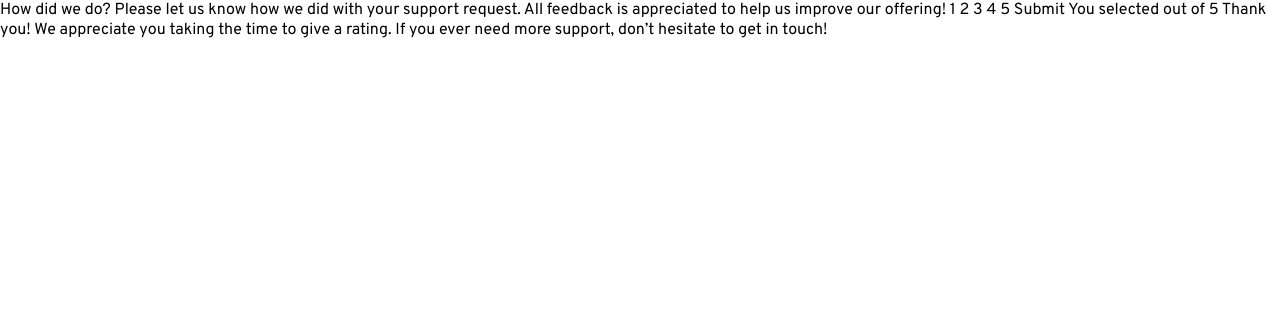
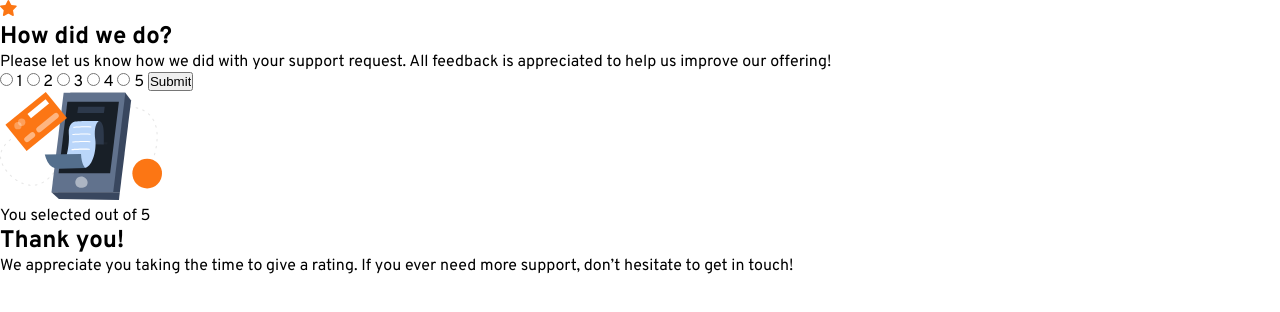
Before and after one commit to Blondeli/interactive-rating-component, a plain HTML site: page index.html in a window 1280 px wide. Drawn offline with Linux system fonts and the light colour scheme.

Commit message:
add HTML structure

```diff
--- a/index.html
+++ b/index.html
@@ -15,30 +15,59 @@
   <link rel="stylesheet" href="style.css">
 </head>
 <body>
-
+  <main>
+    <section id="card">
       <!-- Rating state start -->
-
+      <div id="rating-state">
+        <div id="star-box">
+          <img src="images/icon-star.svg" alt="Star icon" id="star-icon">
+        </div>
+        <h1>
           How did we do?
-
+        </h1>
+        <p>
           Please let us know how we did with your support request. All feedback is appreciated
           to help us improve our offering!
+        </p>
+        <!-- Rating form -->
+        <form>
+          <label>
+            <input type="radio" name="rating" value="one"> 1
+          </label>
+          <label>
+            <input type="radio" name="rating" value="two"> 2
+          </label>
+          <label>
+            <input type="radio" name="rating" value="three"> 3
+          </label>
+          <label>
+            <input type="radio" name="rating" value="four"> 4
+          </label>
+          <label>
+            <input type="radio" name="rating" value="five"> 5
+          </label>
 
-  1 2 3 4 5
-
-  Submit
-
+          <input type="submit" value="Submit">
+        </form>
+      </div>
       <!-- Rating state end -->
 
       <!-- Thank you state start -->
-
-  You selected <!-- Add rating here --> out of 5
-
+      <div id="thank-you-state">
+        <img src="images/illustration-thank-you.svg" alt="Thank you illustration" id="thank-you-img">
+        <div class="rating-display">
+          You selected <span></span> out of 5
+        </div>
+        <h1>
           Thank you!
-
+        </h1>
+        <p>
           We appreciate you taking the time to give a rating. If you ever need more support,
           don’t hesitate to get in touch!
-
+        </p>
+      </div>
       <!-- Thank you state end -->
-
+    </section>
+  </main>
 </body>
 </html>
```
Lines whose indentation alone changed are shown as unchanged.
